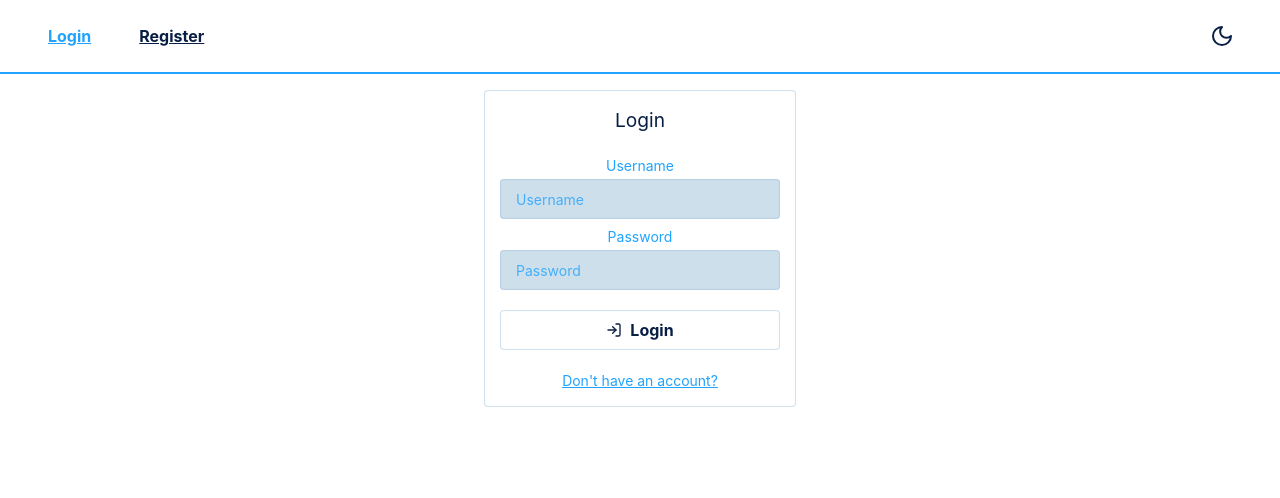
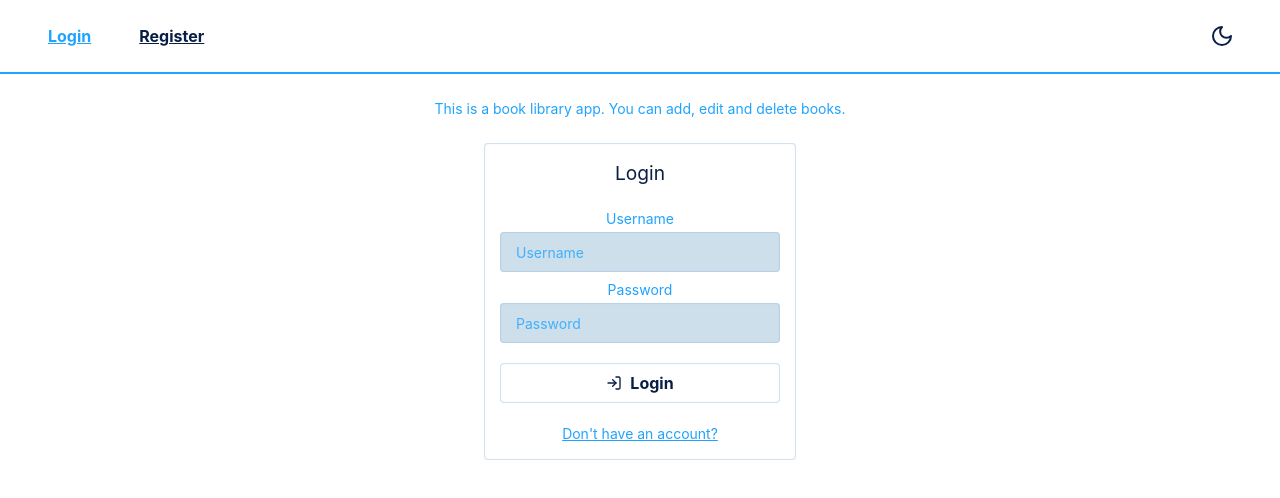
Before and after one commit to berkaysson/siem-case-study, a React (Vite) app: page /login in a window 1280 px wide. Shown: the top 498 px of the page. Built offline with nearby package versions, Linux system fonts and the light colour scheme.

Commit message:
add descriptions

```diff
--- a/src/components/BookList.tsx
+++ b/src/components/BookList.tsx
@@ -20,6 +20,12 @@ const BookList: React.FC = () => {
         <option value={SortMethod.AuthorAsc}>Author (A-Z)</option>
         <option value={SortMethod.AuthorDesc}>Author (Z-A)</option>
       </StyledSelect>
+      {books.length === 0 && (
+        <p className="description">
+          No books found. Please add some books to the library. Use Add new Book
+          button above.
+        </p>
+      )}
       <StyledBooklist>
         {books.map((book) => (
           <BookItem key={book.id} book={book} />
@@ -43,7 +49,7 @@ const StyledBooklist = styled.ul`
   width: 100%;
 
   @media (max-width: 426px) {
-    padding: .2rem;
+    padding: 0.2rem;
   }
 `;
 
@@ -55,7 +61,7 @@ const StyledSelect = styled.select`
   background-color: ${(props) => props.theme.background};
   color: ${(props) => props.theme.text};
   box-shadow: ${(props) => props.theme.boxShadow};
-  font-size: .875rem;
+  font-size: 0.875rem;
 
   &:hover {
     background-color: ${(props) => props.theme.hover};
--- a/src/components/Layout.tsx
+++ b/src/components/Layout.tsx
@@ -25,6 +25,9 @@ const Layout: React.FC = () => {
       <Router>
         <Navigation />
         <Main>
+          <p className="description">
+            This is a book library app. You can add, edit and delete books.
+          </p>
           <Routes>
             <Route element={<PublicRoute isAuthenticated={!!user} />}>
               <Route path="/login" element={<Login />} />
@@ -56,9 +59,16 @@ const Main = styled.main`
   display: flex;
   flex-direction: column;
   align-items: center;
+  gap: 1rem;
+
+  .description {
+    text-align: center;
+    color: ${(props) => props.theme.textAlt};
+    font-size: 0.875rem;
+    margin: 0.5rem;
+  }
 
   @media (max-width: 426px) {
-    padding: .2rem;
-    padding-top: 0.5rem;
+    padding: 0.2rem;
   }
 `;
```
